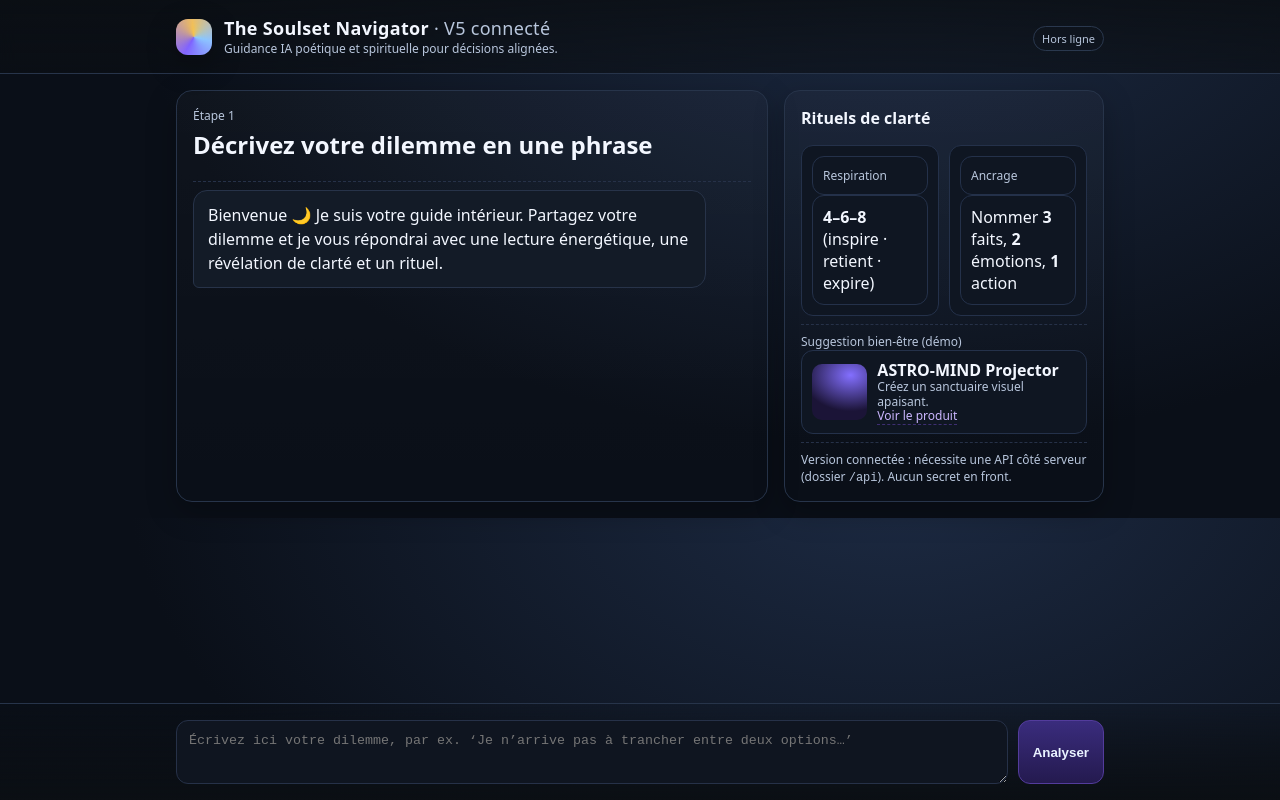
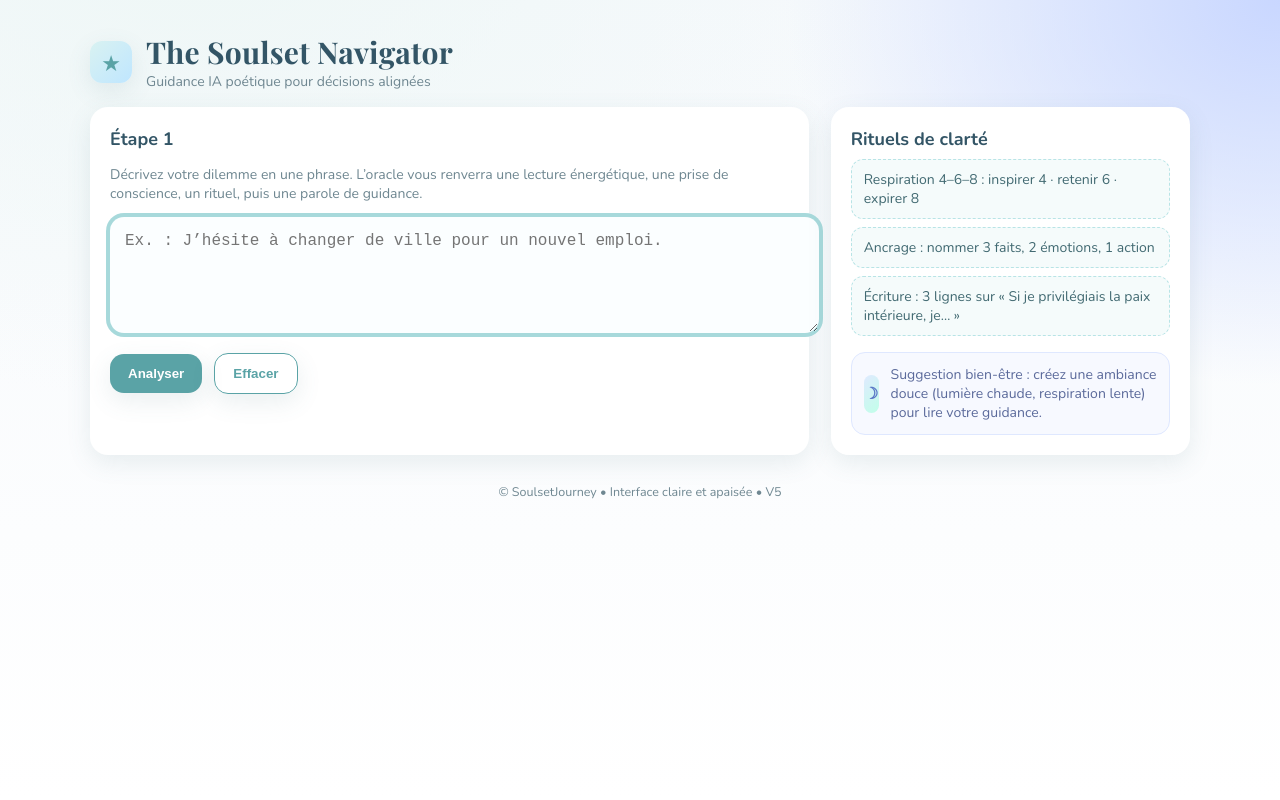
Before and after one commit to InstaMagicGen/soulset-navigator, a website: page soulset-navigator-v5.1-connected-responses/index.html in a window 1280 px wide. Both pictures are taken after a click on the button "Analyser". Drawn offline with nearby package versions, Linux system fonts and the light colour scheme; no server answers.

Commit message:
feat(ui): light calm interface for Soulset Navigator

```diff
--- a/soulset-navigator-v5.1-connected-responses/index.html
+++ b/soulset-navigator-v5.1-connected-responses/index.html
@@ -1,172 +1,190 @@
-<!doctype html>
+<!DOCTYPE html>
 <html lang="fr">
 <head>
-  <meta charset="utf-8">
-  <meta name="viewport" content="width=device-width, initial-scale=1">
-  <title>The Soulset Navigator – V5 (Connected)</title>
-  <meta name="description" content="Version connectée IA de The Soulset Navigator — guidance poétique et spirituelle pour clarifier vos décisions.">
+  <meta charset="UTF-8" />
+  <meta name="viewport" content="width=device-width, initial-scale=1" />
+  <title>The Soulset Navigator • Interface claire</title>
+  <link rel="preconnect" href="https://fonts.googleapis.com">
+  <link rel="preconnect" href="https://fonts.gstatic.com" crossorigin>
+  <link href="https://fonts.googleapis.com/css2?family=Nunito:wght@400;600;700&family=Playfair+Display:wght@600;700&display=swap" rel="stylesheet">
   <style>
-    :root {
-      --bg:#070b0f;
-      --card:#0f1626;
-      --ink:#f3f7ff;
-      --muted:#b8c6dc;
-      --accent:#7a5cff;
-      --accent2:#ffca3a;
-      --good:#22e6a8;
-      --warn:#ffa62b;
-      --danger:#ff4d6d;
+    :root{
+      /* Palette douce et calme (pas de noir) */
+      --bg-1:#f6f9fc;   /* bleu très pâle */
+      --bg-2:#eef7f6;   /* vert d'eau très léger */
+      --card:#ffffff;   /* blanc propre */
+      --text:#335566;   /* bleu-gris doux, bonne lisibilité */
+      --muted:#6f8791;  /* texte secondaire */
+      --primary:#5aa3a6;/* sarcelle tendre */
+      --primary-strong:#428c8f; /* pour hover */
+      --accent:#c9d7ff; /* lavande très légère */
+      --ring:#a7d9db;   /* contour focus */
+      --success:#4bbf73;
+      --warning:#e9ad43;
+      --shadow: 0 8px 24px rgba(82,126,133,.12);
     }
-    *{box-sizing:border-box}
-    html,body{margin:0;padding:0;background: radial-gradient(1400px 900px at 70% -10%, #1d2b44 0%, #0a0f18 55%), radial-gradient(900px 600px at 10% 120%, rgba(122,92,255,0.25), transparent 60%), var(--bg); color:var(--ink); font-family: ui-sans-serif, system-ui, -apple-system, Segoe UI, Roboto, Helvetica, Arial}
-    header{position:sticky;top:0;backdrop-filter:blur(8px);background:linear-gradient(180deg, rgba(11,15,20,.85), rgba(11,15,20,.6));border-bottom:1px solid #27344a;z-index:5}
-    .wrap{max-width:960px;margin:0 auto;padding:16px}
-    .brand{display:flex;align-items:center;gap:12px}
-    .logo{width:36px;height:36px;border-radius:12px;background:conic-gradient(from 210deg, var(--accent), var(--accent2) 40%, #88d0ff 70%, var(--accent));box-shadow:0 0 24px rgba(168,137,255,.35) inset, 0 10px 30px rgba(0,0,0,.3)}
-    h1{font-size:18px;margin:0;letter-spacing:.3px}
-    h1 span{color:var(--muted);font-weight:500}
-    main{padding:12px 0 96px}
-    .grid{display:grid;grid-template-columns:1fr;gap:16px}
-    @media(min-width:900px){.grid{grid-template-columns:1fr 320px}}
-    .card{background:linear-gradient(180deg, rgba(255,255,255,.02), rgba(255,255,255,0));border:1px solid #27344a;border-radius:16px;padding:16px;box-shadow:0 10px 30px rgba(0,0,0,.25)}
-    .small{font-size:12px;color:var(--muted)}
-    .chat{display:flex;flex-direction:column;gap:12px}
-    .bubble{max-width:92%;padding:12px 14px;border-radius:14px;line-height:1.5}
-    .bubble.user{background:#1a2433;border:1px solid #2a394f;margin-left:auto;border-bottom-right-radius:6px}
-    .bubble.ai{background:#131b27;border:1px solid #273349;margin-right:auto;border-bottom-left-radius:6px}
-    textarea{width:100%;min-height:64px;background:#0f1520;color:var(--ink);border:1px solid #263148;border-radius:12px;padding:12px;resize:vertical}
-    button{appearance:none;border:1px solid #3a4970;background:linear-gradient(180deg,#253a6a,#172244);color:#e9f2ff;border-radius:12px;padding:12px 14px;font-weight:600;cursor:pointer;transition:transform .05s ease}
-    button:active{transform:translateY(1px)}
-    .cta{background:linear-gradient(180deg,#3a2c7d,#241a4f);border-color:#533c9c}
-    .foot{position:fixed;left:0;right:0;bottom:0;background:linear-gradient(180deg, rgba(11,15,20,.1), rgba(11,15,20,1));border-top:1px solid #27344a}
-    .foot .wrap{display:flex;gap:10px}
-    .rule{border-top:1px dashed #263148;margin:8px 0}
-    .tag{font-size:11px;padding:4px 8px;border-radius:999px;border:1px solid #2a384e;color:var(--muted)}
-    .kpi{display:grid;grid-template-columns:repeat(2,1fr);gap:10px}
-    .kpi div{background:#0f1622;border:1px solid #24314a;padding:10px;border-radius:12px}
-    .aside h3{margin-top:0;font-size:16px}
-    .product{display:flex;gap:10px;align-items:center;background:#0f1622;border:1px solid #24314a;padding:10px;border-radius:12px}
-    .product .thumb{width:56px;height:56px;border-radius:10px;background:radial-gradient(80px 60px at 70% 20%, #836fff, #1b1437 60%)}
-    .product .meta{line-height:1.2}
-    .product .meta .name{font-weight:600}
-    .spinner{width:18px;height:18px;border:3px solid #2c3e63;border-top-color:var(--accent);border-radius:50%;animation:spin 1s linear infinite;display:inline-block;vertical-align:middle}
-    @keyframes spin{to{transform:rotate(360deg)}}
-    .notice{font-size:12px;color:var(--muted)}
-    a.link{color:#cbb6ff;text-decoration:none;border-bottom:1px dashed #3e2e72}
+    html,body{height:100%}
+    body{
+      margin:0;
+      font-family: Nunito, system-ui, -apple-system, Segoe UI, Roboto, Arial, sans-serif;
+      color:var(--text);
+      background: radial-gradient(1200px 800px at 15% -10%, var(--bg-2), transparent 60%),
+                  radial-gradient(900px 700px at 100% 0%, var(--accent), transparent 55%),
+                  linear-gradient(180deg, var(--bg-1), #ffffff);
+    }
+    .container{max-width:1100px;margin:0 auto;padding:32px 20px}
+    header{
+      display:flex;gap:16px;align-items:center;justify-content:space-between;margin-bottom:16px
+    }
+    .brand{display:flex;align-items:center;gap:14px}
+    .logo{width:42px;height:42px;border-radius:12px;background:linear-gradient(135deg,#d9f2f1,#bfe6ff);box-shadow:var(--shadow);display:grid;place-items:center}
+    .logo span{font-family:"Playfair Display", serif;color:var(--primary);font-size:22px}
+    h1{font-family:"Playfair Display", serif;font-weight:700;letter-spacing:.2px;margin:0;font-size:clamp(22px,2.7vw,30px)}
+    .subtitle{color:var(--muted);font-size:14px}
+
+    .grid{display:grid;grid-template-columns:2fr 1fr;gap:22px}
+    @media (max-width: 880px){.grid{grid-template-columns:1fr}}
+
+    .card{background:var(--card);border-radius:18px;box-shadow:var(--shadow);padding:20px}
+    .card h2{margin:0 0 8px;font-size:18px}
+    .help{font-size:14px;color:var(--muted)}
+
+    textarea{
+      width:100%;min-height:88px;border-radius:14px;border:1.5px solid rgba(90,163,166,.25);
+      padding:14px 14px 12px;font-size:16px;resize:vertical;outline:none;color:var(--text);
+      background:#fbfeff;
+    }
+    textarea:focus{box-shadow:0 0 0 4px var(--ring);border-color:transparent}
+
+    .actions{display:flex;gap:12px;align-items:center;flex-wrap:wrap;margin-top:14px}
+    .btn{
+      appearance:none;border:0;border-radius:14px;padding:12px 18px;font-weight:700;cursor:pointer;
+      background:var(--primary);color:#fff;box-shadow:var(--shadow);transition:transform .06s ease, background .2s ease, box-shadow .2s ease
+    }
+    .btn:hover{background:var(--primary-strong);transform:translateY(-1px)}
+    .btn:disabled{opacity:.65;cursor:not-allowed;transform:none}
+    .ghost{background:transparent;color:var(--primary);border:1.5px solid var(--primary);}
+
+    .result{margin-top:16px}
+    .bubble{background:linear-gradient(180deg,#ffffff, #f7fbfb);border-radius:16px;padding:16px 16px;box-shadow:var(--shadow);line-height:1.7}
+    .bubble .section{margin:10px 0}
+    .bubble .title{font-weight:700}
+
+    .rituals .chip{display:block;background:#f5fbfb;border:1px dashed #b8e4e6;border-radius:12px;padding:10px 12px;margin:8px 0;color:#426a72;font-size:14px}
+    .wellbeing{display:flex;gap:12px;align-items:center;background:#f7f9ff;border:1px solid #dfe8ff;border-radius:14px;padding:12px}
+    .well-ico{width:38px;height:38px;border-radius:10px;background:linear-gradient(135deg,#dfeaff,#c1ffe9);display:grid;place-items:center;color:#5b79c7;font-weight:900}
+    .well-cta{font-size:14px;color:#5b6a9b}
+
+    .footer{margin-top:28px;font-size:12.5px;color:var(--muted);text-align:center}
+    .small{font-size:13px;color:var(--muted)}
   </style>
 </head>
 <body>
+  <div class="container">
     <header>
-  <div class="wrap brand">
-    <div class="logo" aria-hidden="true"></div>
+      <div class="brand">
+        <div class="logo" aria-hidden="true"><span>★</span></div>
         <div>
-      <h1>The Soulset Navigator <span>· V5 connecté</span></h1>
-      <div class="small">Guidance IA poétique et spirituelle pour décisions alignées.</div>
+          <h1>The Soulset Navigator</h1>
+          <div class="subtitle">Guidance IA poétique pour décisions alignées</div>
         </div>
-    <div style="margin-left:auto"><span class="tag" id="status">Hors ligne</span></div>
       </div>
     </header>
 
-<main class="wrap">
     <div class="grid">
+      <!-- Colonne gauche : Saisie & Résultats -->
       <section class="card">
-      <div class="small">Étape 1</div>
-      <h2 style="margin-top:4px">Décrivez votre dilemme en une phrase</h2>
-      <div class="rule"></div>
-      <div id="chat" class="chat">
-        <div class="bubble ai">Bienvenue 🌙 Je suis votre guide intérieur. Partagez votre dilemme et je vous répondrai avec une lecture énergétique, une révélation de clarté et un rituel.</div>
+        <h2>Étape 1</h2>
+        <p class="help">Décrivez votre dilemme en une phrase. L’oracle vous renverra une lecture énergétique, une prise de conscience, un rituel, puis une parole de guidance.</p>
+
+        <textarea id="dilemmaInput" placeholder="Ex. : J’hésite à changer de ville pour un nouvel emploi."></textarea>
+        <div class="actions">
+          <button id="analyzeBtn" class="btn">Analyser</button>
+          <button id="clearBtn" class="btn ghost" type="button">Effacer</button>
+          <span id="status" class="small" aria-live="polite"></span>
         </div>
+
+        <div id="result" class="result"></div>
       </section>
 
-    <aside class="aside card">
-      <h3>Rituels de clarté</h3>
-      <div class="kpi">
-        <div><div class="small">Respiration</div><div><strong>4–6–8</strong> (inspire · retient · expire)</div></div>
-        <div><div class="small">Ancrage</div><div>Nommer <strong>3</strong> faits, <strong>2</strong> émotions, <strong>1</strong> action</div></div>
+      <!-- Colonne droite : Rituels & Bien-être -->
+      <aside class="card rituals">
+        <h2>Rituels de clarté</h2>
+        <span class="chip">Respiration 4–6–8 : inspirer 4 · retenir 6 · expirer 8</span>
+        <span class="chip">Ancrage : nommer 3 faits, 2 émotions, 1 action</span>
+        <span class="chip">Écriture : 3 lignes sur « Si je privilégiais la paix intérieure, je… »</span>
+        <div style="height:8px"></div>
+        <div class="wellbeing">
+          <div class="well-ico">☽</div>
+          <div class="well-cta">Suggestion bien‑être : créez une ambiance douce (lumière chaude, respiration lente) pour lire votre guidance.</div>
         </div>
-      <div class="rule"></div>
-      <div class="small">Suggestion bien-être (démo)</div>
-      <div id="product" class="product">
-        <div class="thumb"></div>
-        <div class="meta">
-          <div class="name" id="prod-name">ASTRO-MIND Projector</div>
-          <div class="small">Créez un sanctuaire visuel apaisant.</div>
-          <div class="small"><a class="link" href="#" onclick="alert('Reliez ce lien à votre boutique.');return false;">Voir le produit</a></div>
-        </div>
-      </div>
-      <div class="rule"></div>
-      <div class="notice">Version connectée : nécessite une API côté serveur (dossier <code>/api</code>). Aucun secret en front.</div>
       </aside>
     </div>
-</main>
 
-<footer class="foot">
-  <div class="wrap">
-    <textarea id="input" placeholder="Écrivez ici votre dilemme, par ex. ‘Je n’arrive pas à trancher entre deux options…’"></textarea>
-    <button class="cta" id="analyzeBtn">Analyser</button>
+    <div class="footer">© SoulsetJourney • Interface claire et apaisée • V5</div>
   </div>
-</footer>
 
   <script>
-const chat = document.getElementById("chat");
-const inputEl = document.getElementById("input");
-const prodName = document.getElementById("prod-name");
-const statusEl = document.getElementById("status");
+    const qs = sel => document.querySelector(sel);
+    const inputEl = qs('#dilemmaInput');
+    const resultEl = qs('#result');
+    const btn = qs('#analyzeBtn');
+    const clearBtn = qs('#clearBtn');
+    const statusEl = qs('#status');
 
-function say(role, html){
-  const div=document.createElement("div");
-  div.className="bubble " + (role==="user"?"user":"ai");
-  div.innerHTML=html;
-  chat.appendChild(div);
-  chat.scrollTop=chat.scrollHeight;
+    function renderMessage(text) {
+      const card = document.createElement('div');
+      card.className = 'bubble';
+      // On conserve les retours à la ligne et on crée des petits blocs par sections si possible
+      const safe = (text || '').replace(/</g,'&lt;').replace(/>/g,'&gt;');
+      const html = safe
+        .split(/\n+/)
+        .map(line => `<div class="section">${line}</div>`)
+        .join('');
+      card.innerHTML = html;
+      resultEl.innerHTML = '';
+      resultEl.appendChild(card);
     }
 
-function sanitize(s){ return s.replace(/[<>&]/g, c=>({"<":"&lt;",">":"&gt;","&":"&amp;"}[c])); }
+    async function analyze() {
+      const text = (inputEl.value || '').trim();
+      if (!text) { inputEl.focus(); return; }
 
-async function checkOnline(){
-  try{
-    const res = await fetch("/api/health");
-    statusEl.textContent = res.ok ? "Connecté" : "Hors ligne";
-  }catch(e){
-    statusEl.textContent = "Hors ligne";
+      btn.disabled = true; clearBtn.disabled = true;
+      statusEl.textContent = 'Lecture en cours…';
+      renderMessage('⏳ Je t’écoute, souffle calme…');
+
+      try {
+        const res = await fetch('/api/analyze', {
+          method: 'POST',
+          headers: { 'Content-Type': 'application/json' },
+          body: JSON.stringify({ text })
+        });
+        const data = await res.json().catch(() => ({}));
+
+        const output = data?.text || data?.markdown || data?.result || '';
+        if (res.ok && data?.ok && output) {
+          renderMessage(output);
+          statusEl.textContent = 'Guidance prête.';
+        } else {
+          renderMessage('✨ Je n’ai pas pu générer l’analyse. Réessaie avec une phrase simple.');
+          statusEl.textContent = 'Ajustez le texte et réessayez.';
+          console.error('Analyze error', data);
         }
-}
-checkOnline();
-
-async function analyze(){
-  const t = inputEl.value.trim();
-  if(!t) return;
-  say("user", sanitize(t));
-  inputEl.value="";
-  const wait = document.createElement("div");
-  wait.className="bubble ai";
-  wait.innerHTML = '<span class="spinner"></span> Analyse en cours…';
-  chat.appendChild(wait); chat.scrollTop=chat.scrollHeight;
-
-  try{
-    const res = await fetch("/api/analyze", {
-      method:"POST",
-      headers:{ "Content-Type":"application/json" },
-      body: JSON.stringify({ text: t })
-    });
-    if(!res.ok){ throw new Error("API error"); }
-    const data = await res.json();
-
-    // Expect: data.markdown (preferred) + optional product suggestion
-    chat.removeChild(wait);
-    say("ai", data.markdown || "Je n’ai pas pu générer l’analyse cette fois.");
-
-    if(data.product){ prodName.textContent = data.product; }
-  }catch(e){
-    chat.removeChild(wait);
-    say("ai", "Désolé, le service est indisponible pour le moment. Vérifiez la clé API côté serveur.");
+      } catch (e) {
+        renderMessage('⚠️ Erreur réseau — réessayez dans un instant.');
+        statusEl.textContent = 'Hors‑ligne ?';
+        console.error(e);
+      } finally {
+        btn.disabled = false; clearBtn.disabled = false;
       }
     }
 
-document.getElementById("analyzeBtn").addEventListener("click", analyze);
-inputEl.addEventListener("keydown", (e)=>{
-  if(e.key==="Enter" && (e.metaKey||e.ctrlKey)) analyze();
+    btn.addEventListener('click', analyze);
+    inputEl.addEventListener('keydown', (e) => {
+      if ((e.ctrlKey || e.metaKey) && e.key === 'Enter') analyze();
     });
+    clearBtn.addEventListener('click', () => { inputEl.value=''; resultEl.innerHTML=''; statusEl.textContent=''; inputEl.focus(); })
   </script>
 </body>
 </html>
```
Lines whose indentation alone changed are shown as unchanged.
